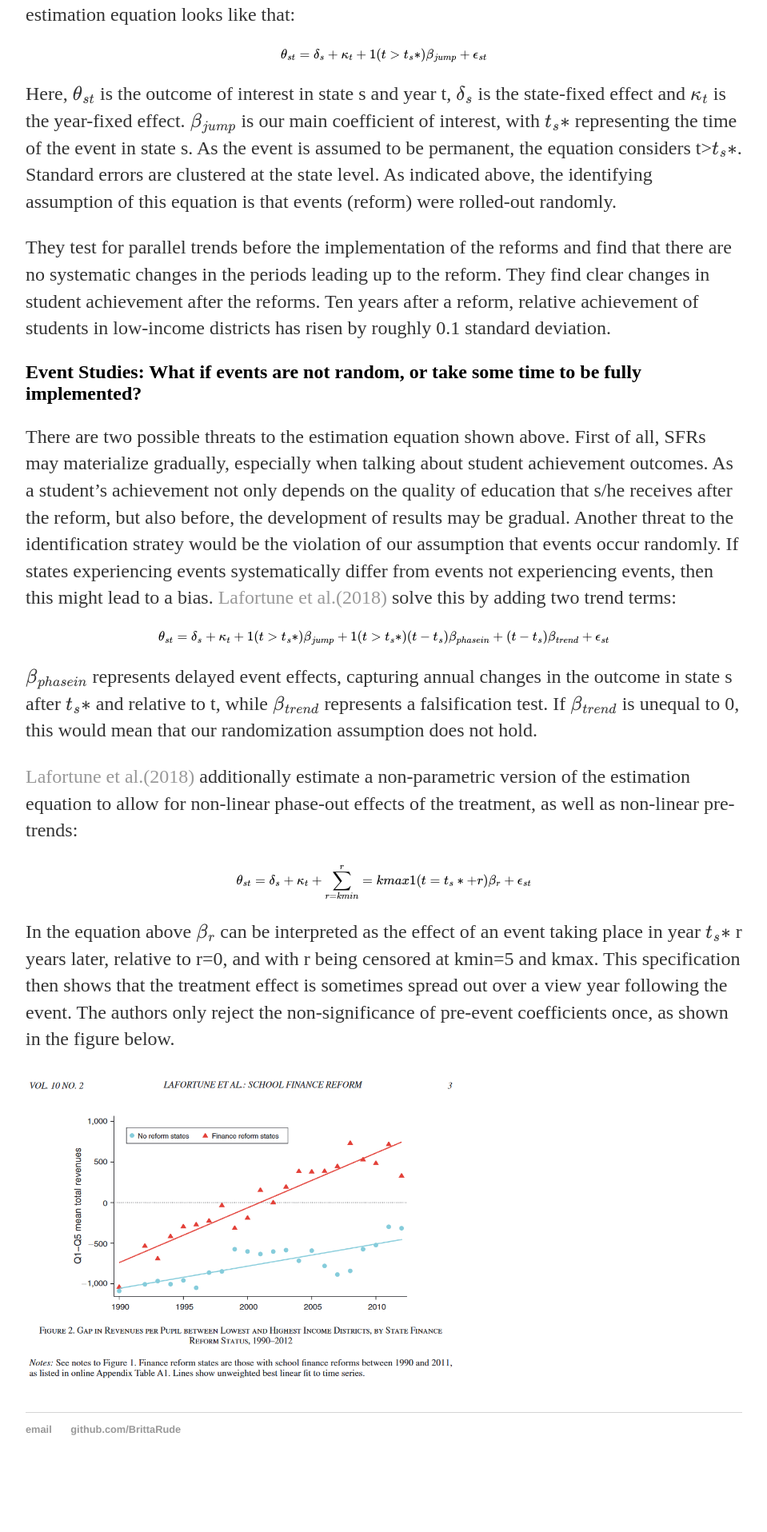
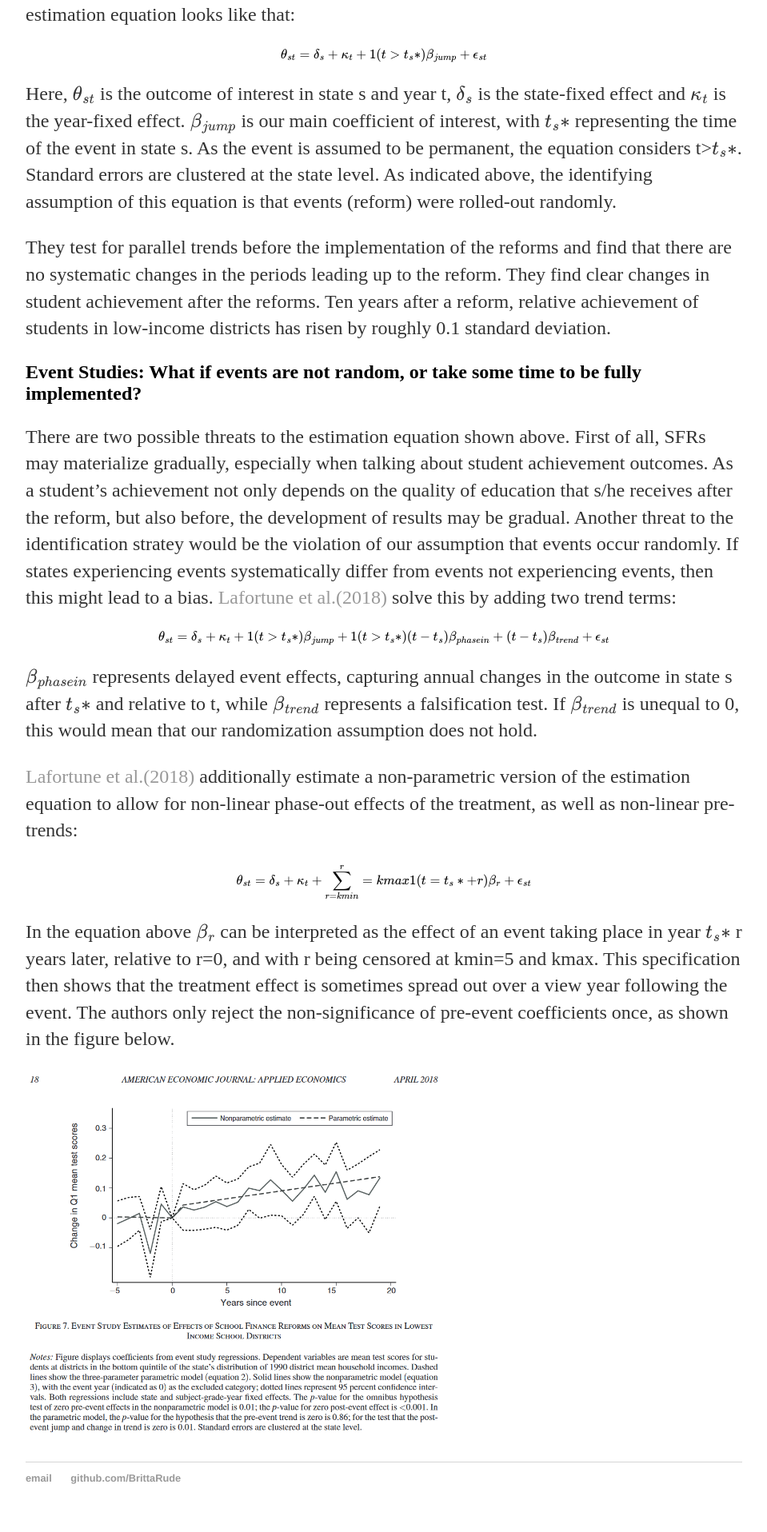
Before and after one commit to BrittaRude/BrittaRude.github.io, a Jekyll site: the page built from inputs_datascience/_posts/2020-07-22-britta-rude-event-study.md, in a window 1280 px wide. Shown: the part 1537-3453 px from the top of the page at 80% size, without its empty margins (160-1119 px from the left). Built offline with Jekyll 4.4.1, drawn with Linux system fonts in a browser that asks for light colours; formulas are drawn with MathJax 3; before the commit the page ends 3392 px from its top, so only the background shows below that.

Commit message:
Update 2020-07-22-britta-rude-event-study.md

```diff
--- a/inputs_datascience/_posts/2020-07-22-britta-rude-event-study.md
+++ b/inputs_datascience/_posts/2020-07-22-britta-rude-event-study.md
@@ -35,4 +35,4 @@
 
 In the equation above $$\beta_{r}$$ can be interpreted as the effect of an event taking place in year $$t_s*$$ r years later, relative to r=0, and with r being censored at kmin=5 and kmax. This specification then shows that the treatment effect is sometimes spread out over a view year following the event. The authors only reject the non-significance of pre-event coefficients once, as shown in the figure below.
 
-<img src="/images/Lafortune_2017_SFR.PNG" alt="Lafortune Event Study Graph" style="max-width:60%;"/>
+<img src="/images/Lafortune_2017_EventStudy_Graph.PNG" alt="Lafortune Event Study Graph" style="max-width:60%;"/>
```
